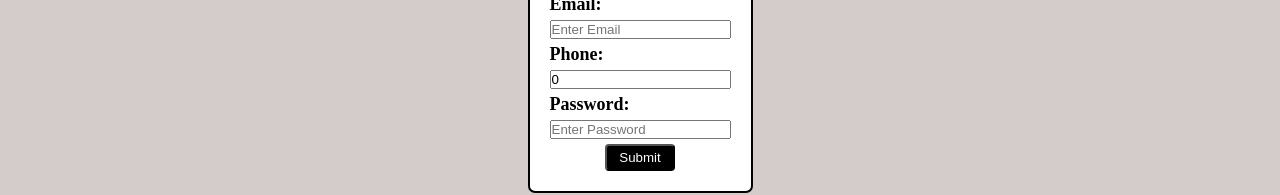
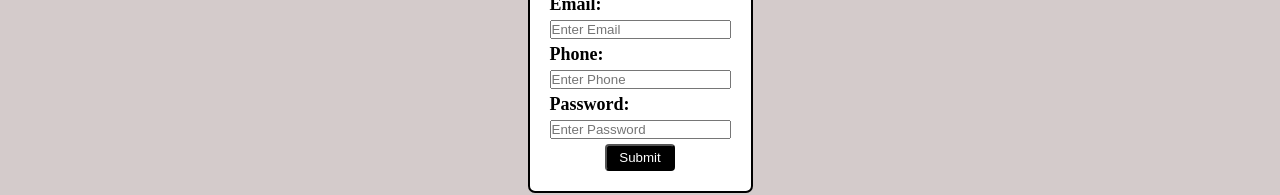
Before and after one commit to aarushgoell/User_Management_System, a React app in the folder FRONTEND/: page / in a window 1280 px wide. Shown: the part 368-563 px from the top of the page. Built offline with nearby package versions, Linux system fonts and the light colour scheme; the HTML template or start-up script is replaced by a standard one.

Commit message:
fixed validation bug

```diff
--- a/FRONTEND/src/features/users/pages/UserCreatePage.jsx
+++ b/FRONTEND/src/features/users/pages/UserCreatePage.jsx
@@ -7,7 +7,7 @@ export function UserCreatePage() {
   const [name, setName] = useState("");
   const [password, setPassword] = useState("");
   const [email, setEmail] = useState("");
-  const [phone, setPhone] = useState(0);
+  const [phone, setPhone] = useState("");
   const [success, setSuccess] = useState("");
   const [errors, setErrors] = useState({});
   const [serverError, setServerError] = useState("");
@@ -59,6 +59,10 @@ export function UserCreatePage() {
       );
       setLoad(false);
       setServerError("");
+      setName("");
+      setPassword("");
+      setPhone("");
+      setEmail("");
       setSuccess("User created successfully!");
     } catch (err) {
       setLoad(false);
@@ -74,10 +78,6 @@ export function UserCreatePage() {
         setServerError("Network error. Try again");
       }
     }
-    setName("");
-    setPassword("");
-    setPhone("");
-    setEmail("");
   }
 
   return (
```
